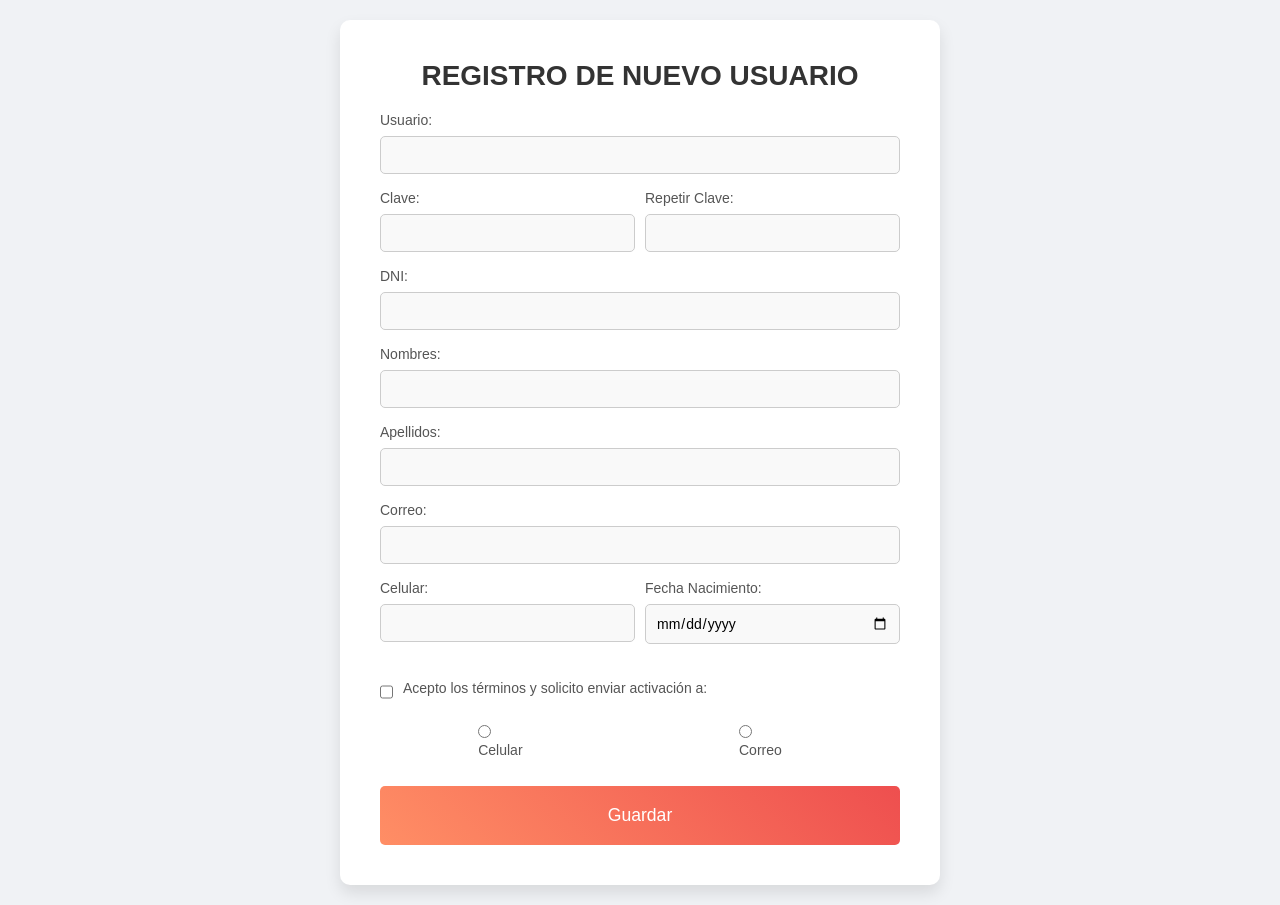
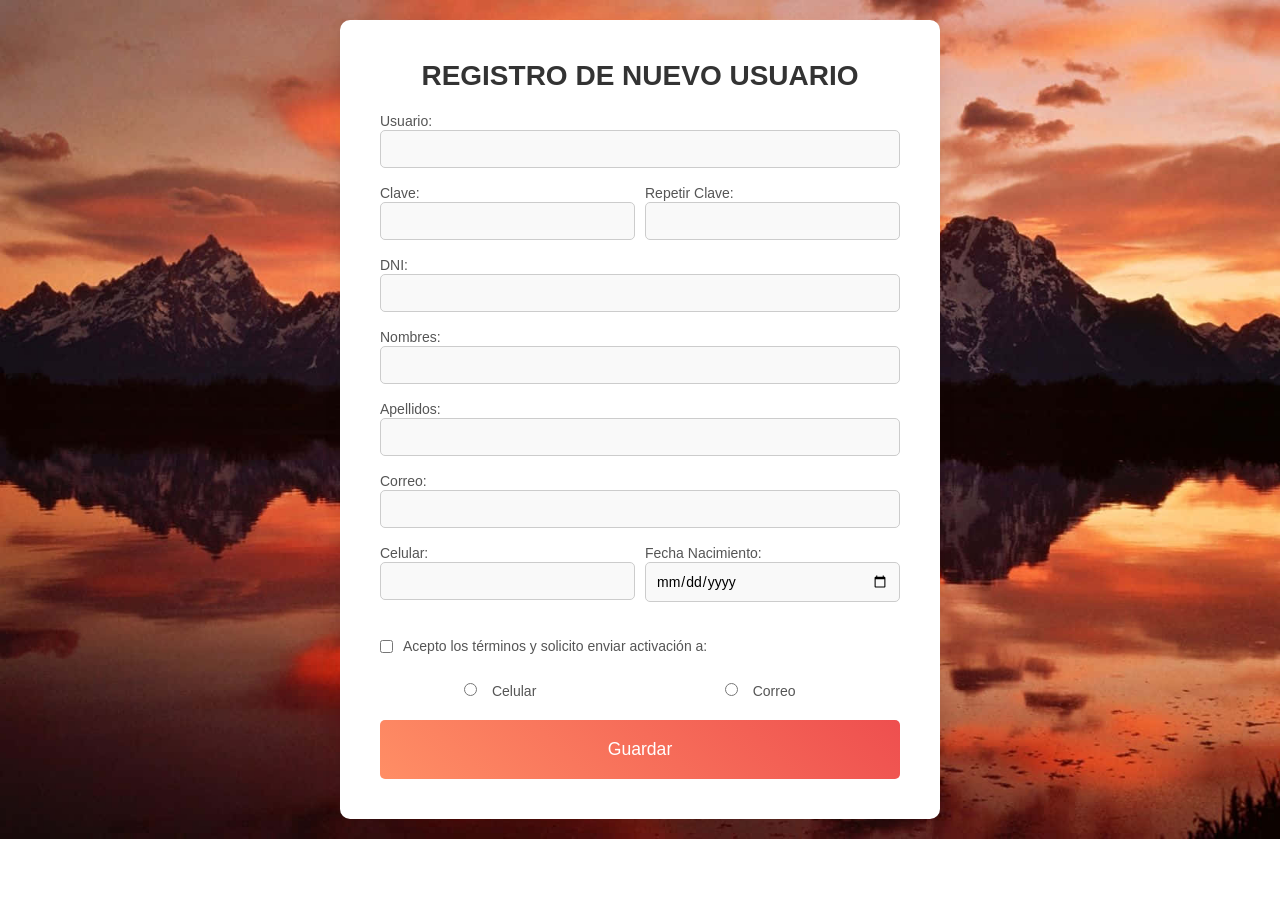
Before and after one commit to EpikoTech/globalsure.org.pe, a PHP site: page /registro2.html in a window 1280 px wide. After the commit the page ends 839 px from the top, so only its background shows below. Run offline with PHP 8.4, Linux system fonts and the light colour scheme.

Commit message:
pequeños ajustes 2

```diff
--- a/registro2.css
+++ b/registro2.css
@@ -6,7 +6,10 @@
 }
 
 body {
-    background-color: #f0f2f5;
+    background-image: url('atardecer.jpg');
+    background-size: cover; /* Ajusta la imagen para cubrir todo el fondo */
+    background-repeat: no-repeat; /* Evita que la imagen se repita */
+    background-position: center; /* Centra la imagen en la página */
     display: flex;
     justify-content: center;
     align-items: center;
@@ -35,7 +38,6 @@ label {
     font-size: 14px;
     color: #555;
     margin-bottom: 8px;
-    display: block;
 }
 
 .form-group {
@@ -93,12 +95,14 @@ input:focus {
 
 .checkbox-group input {
     margin-right: 10px;
+    margin-bottom: 7px;
 }
 
 .options {
     display: flex;
     justify-content: space-around;
     margin-bottom: 20px;
+
 }
 
 .options label {
@@ -122,7 +126,7 @@ button {
 }
 
 button:hover {
-    background-color: #45a049;
+    background-color: #000000;
 }
 
 button:active {
```
